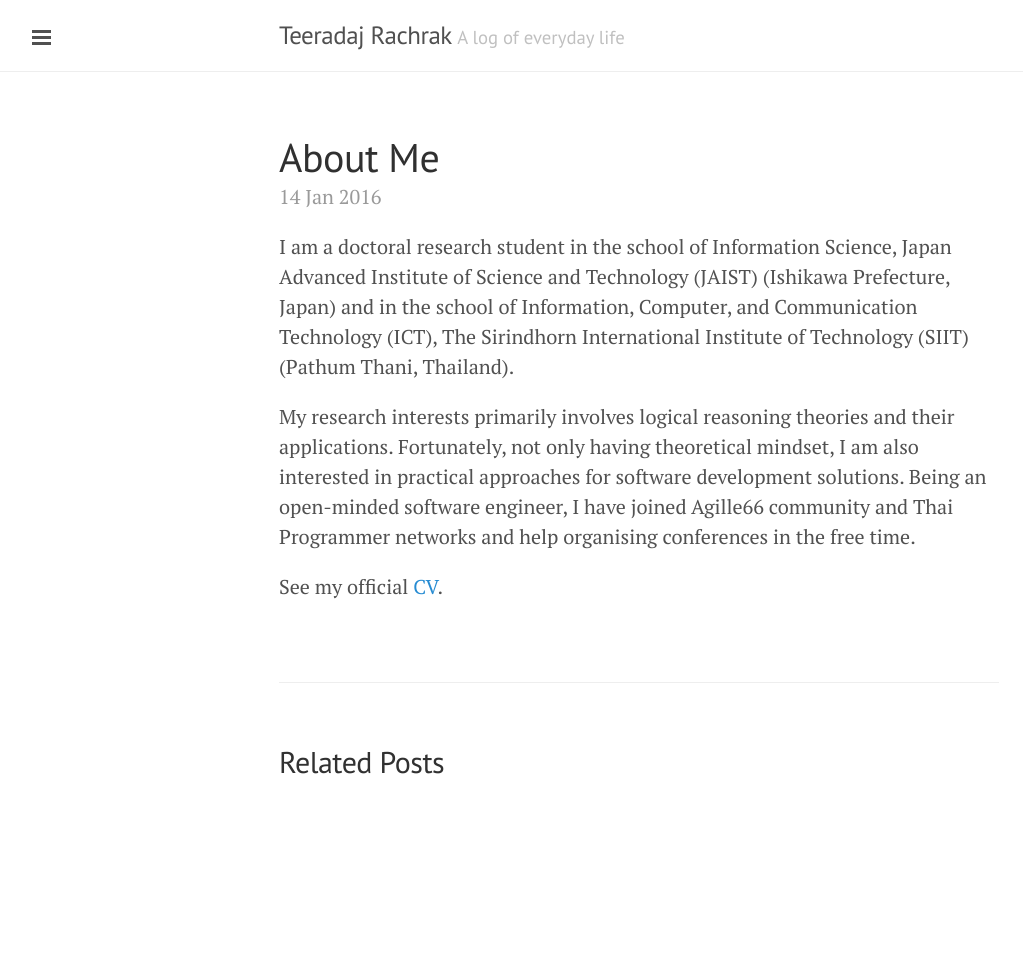
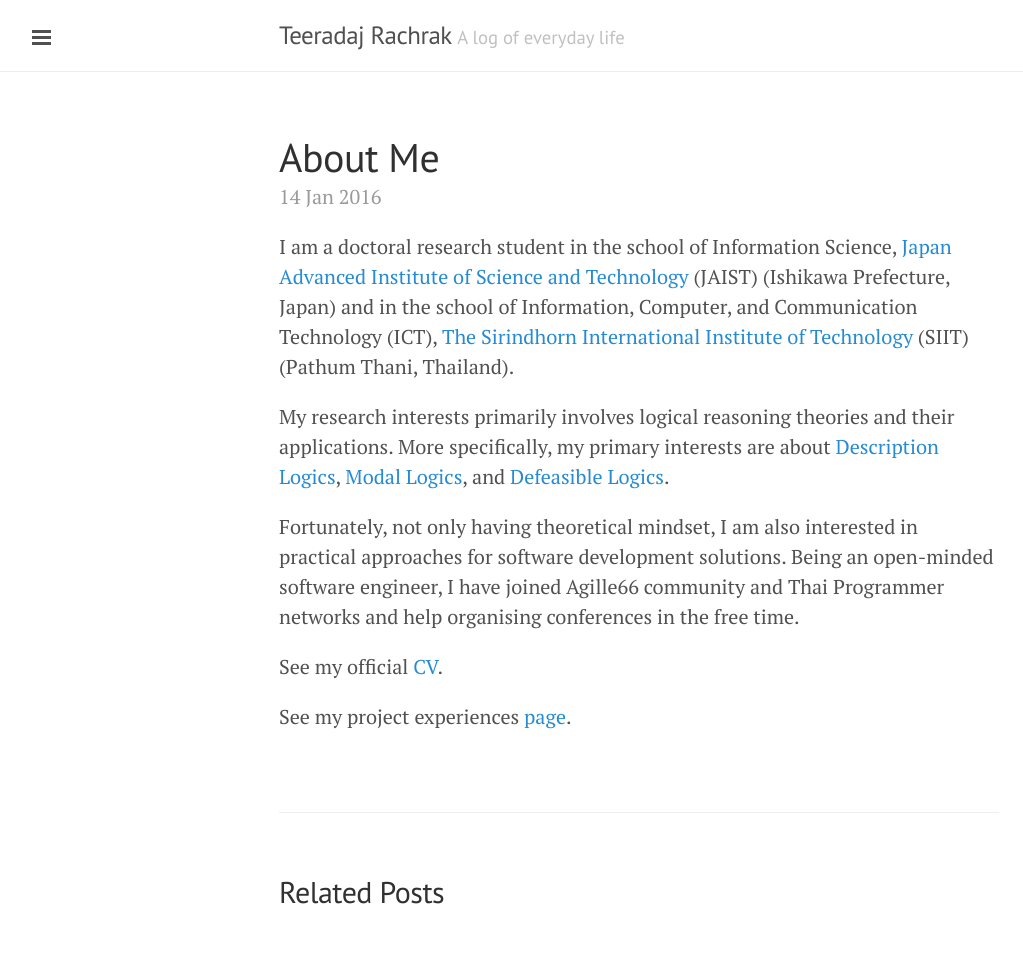
Before and after one commit to xlives/xlives.github.io, a Jekyll site: the page built from _posts/2016-01-14-about-me.markdown, in a window 1280 px wide. Shown: the whole page, without its empty margins (1-1024 px from the left). Built offline with Jekyll 4.4.1, drawn with Linux system fonts in a browser that asks for light colours; before the commit the page ends 900 px from its top, so only the background shows below that.

Commit message:
Post update: About Me

```diff
--- a/_posts/2016-01-14-about-me.markdown
+++ b/_posts/2016-01-14-about-me.markdown
@@ -3,8 +3,12 @@ published: true
 title: About Me
 layout: post
 ---
-I am a doctoral research student in the school of Information Science, Japan Advanced Institute of Science and Technology (JAIST) (Ishikawa Prefecture, Japan) and in the school of Information, Computer, and Communication Technology  (ICT), The Sirindhorn International Institute of Technology (SIIT) (Pathum Thani, Thailand).
+I am a doctoral research student in the school of Information Science, [Japan Advanced Institute of Science and Technology](http://www.jaist.ac.jp/) (JAIST) (Ishikawa Prefecture, Japan) and in the school of Information, Computer, and Communication Technology  (ICT), [The Sirindhorn International Institute of Technology](http://www.siit.tu.ac.th/newsite/) (SIIT) (Pathum Thani, Thailand).
 
-My research interests primarily involves logical reasoning theories and their applications. Fortunately, not only having theoretical mindset, I am also interested in practical approaches for software development solutions. Being an open-minded software engineer, I have joined Agille66 community and Thai Programmer networks and help organising conferences in the free time.
+My research interests primarily involves logical reasoning theories and their applications. More specifically, my primary interests are about [Description Logics](https://en.wikipedia.org/wiki/Description_logic), [Modal Logics](https://en.wikipedia.org/wiki/Modal_logic), and [Defeasible Logics](https://en.wikipedia.org/wiki/Defeasible_logic).
+
+Fortunately, not only having theoretical mindset, I am also interested in practical approaches for software development solutions. Being an open-minded software engineer, I have joined Agille66 community and Thai Programmer networks and help organising conferences in the free time.
 
 See my official [CV](https://drive.google.com/file/d/0B3XK_HW-FzZaMldXMm52V3RpV2c/view).
+
+See my project experiences [page](https://sites.google.com/site/tracharak/home).
```
